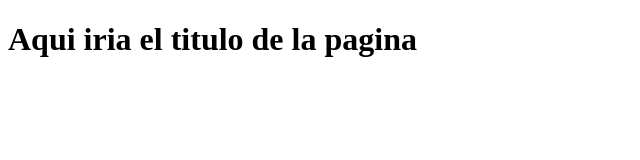
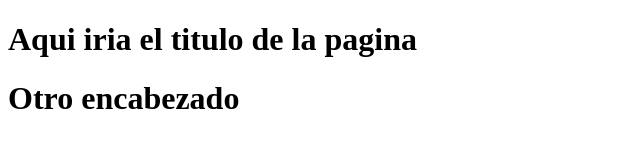
Before and after one commit to alextbaez/Proyecto-web-empresa-C, a plain HTML site: page index.html in a window 1280 px wide. Shown: the whole page, without its empty margins (0-640 px from the left). Drawn offline with Linux system fonts and the light colour scheme.

Commit message:
Nuevo encabezado agregado

```diff
--- a/index.html
+++ b/index.html
@@ -8,5 +8,6 @@
 </head>
 <body>
     <h1>Aqui iria el titulo de la pagina</h1>
+    <h1>Otro encabezado</h1>
 </body>
 </html>
```
